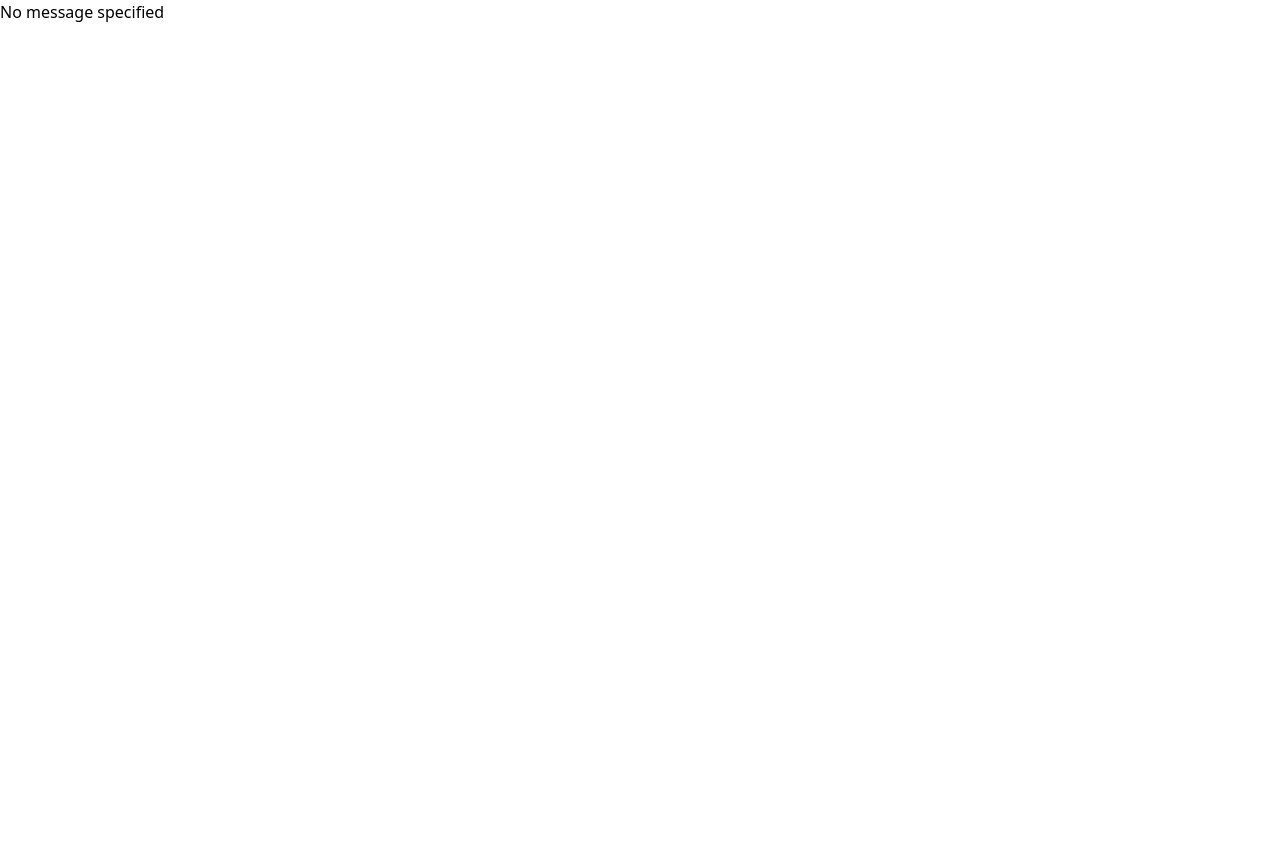
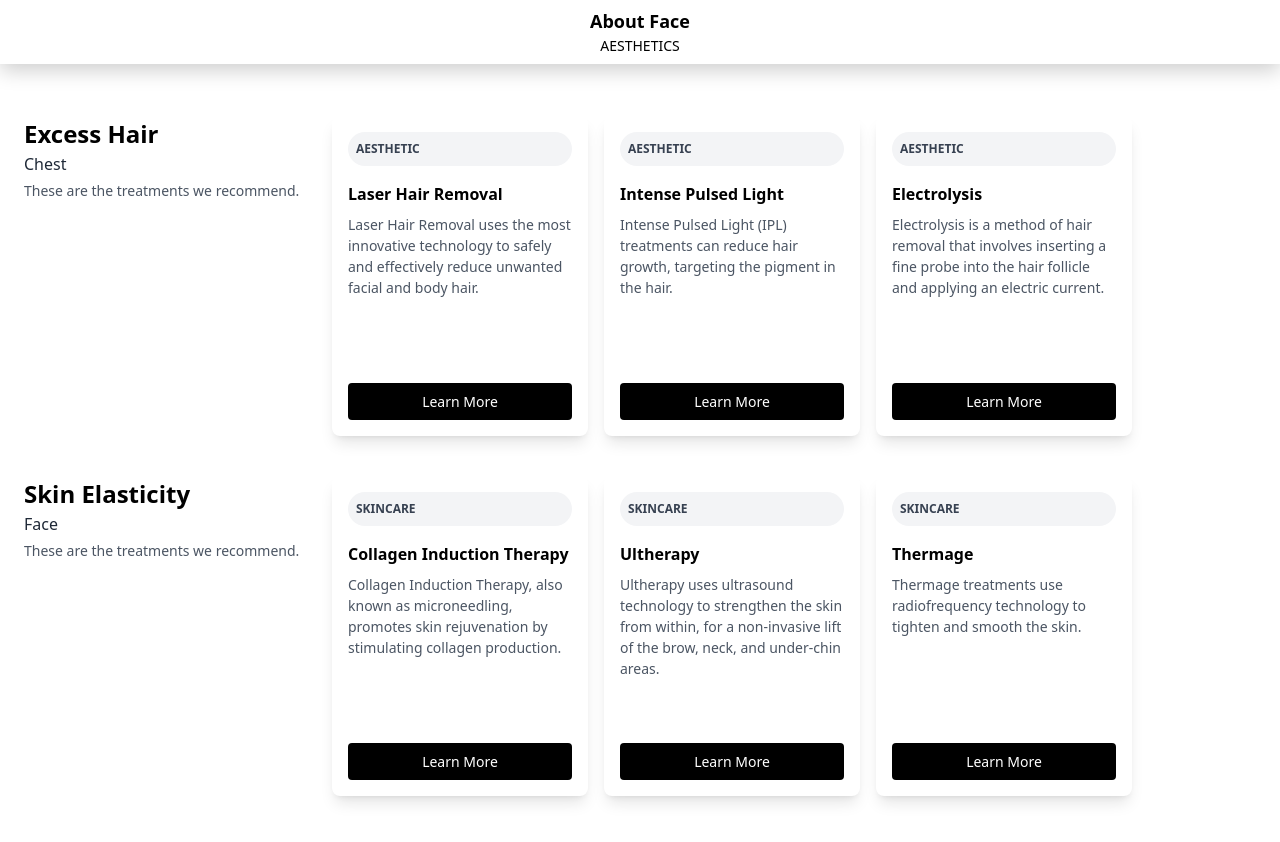
Before and after one commit to mujtaba-kazmi12/Treatement-Web-Application, a React (Create React App) app: page /page in a window 1280 px wide. Shown: the top 842 px of the page. Before the commit the page ends 800 px from the top, so only its background shows below. Built offline with nearby package versions, Linux system fonts and the light colour scheme.

Commit message:
formStructureComplete

```diff
--- a/src/Components/FormSubmit.js
+++ b/src/Components/FormSubmit.js
@@ -40,7 +40,7 @@ const ContactForm = () => {
                 const results = await response.json();
                 // Handle success, possibly navigate to a results page or display in current component
                 console.log(results);
-                navigate(`/page?message=hello`);
+                navigate(`/page?${queryParams.toString()}`);
             } else {
                 // Handle HTTP error responses
                 console.error('Server error:', response.statusText);
--- a/src/Components/Page.js
+++ b/src/Components/Page.js
@@ -1,18 +1,136 @@
-import React from 'react';
-import { useLocation } from 'react-router-dom'; // Continue to use useLocation
 
-const Page = () => {
-  const location = useLocation(); // Access the location object
+import React,{useState,useEffect} from 'react';
+import { useLocation } from 'react-router-dom';
+import Navbar from './Navbar';
+// Dummy data with multiple conditions and treatments
+const conditionsData = [
+  {
+    name: "Excess Hair",
+    bodyPart: "Chest",
+    treatments: [
+      {
+        category: "Aesthetic",
+        name: "Laser Hair Removal",
+        description: "Laser Hair Removal uses the most innovative technology to safely and effectively reduce unwanted facial and body hair."
+      },
+      {
+        category: "Aesthetic",
+        name: "Intense Pulsed Light",
+        description: "Intense Pulsed Light (IPL) treatments can reduce hair growth, targeting the pigment in the hair."
+      },
+      {
+        category: "Aesthetic",
+        name: "Electrolysis",
+        description: "Electrolysis is a method of hair removal that involves inserting a fine probe into the hair follicle and applying an electric current."
+      },
+
+    ],
+  },
+  {
+    name: "Skin Elasticity",
+    bodyPart: "Face",
+    treatments: [
+      {
+        category: "Skincare",
+        name: "Collagen Induction Therapy",
+        description: "Collagen Induction Therapy, also known as microneedling, promotes skin rejuvenation by stimulating collagen production."
+      },
+      {
+        category: "Skincare",
+        name: "Ultherapy",
+        description: "Ultherapy uses ultrasound technology to strengthen the skin from within, for a non-invasive lift of the brow, neck, and under-chin areas."
+      },
+      {
+        category: "Skincare",
+        name: "Thermage",
+        description: "Thermage treatments use radiofrequency technology to tighten and smooth the skin."
+      },
+    ],
+  },
+  // ... other conditions
+];
+
+const TreatmentCard = ({ category, name, description }) => (
+  <div className="flex flex-col items-stretch bg-white shadow-lg rounded-lg p-4 m-2 w-64 h-80">
+    <div className="bg-gray-100 text-xs uppercase font-semibold text-gray-700 p-2 inline-block rounded-full mb-4">{category}</div>
+    <h3 className="font-bold mb-2">{name}</h3>
+    <p className="text-gray-600 text-sm flex-grow mb-4">{description}</p>
+    <button className="bg-black text-white text-sm px-4 py-2 rounded hover:bg-gray-800 transition-all duration-300 ease-in-out">
+      Learn More
+    </button>
+  </div>
+);
+
+const ConditionSection = ({ condition }) => (
+  <div className="flex flex-col md:flex-row md:items-start mb-10">
+    <div className="md:w-1/4">
+      <h2 className="text-2xl font-bold">{condition.name}</h2>
+      <p className="text-md text-gray-800">{condition.bodyPart}</p>
+      <p className="text-sm text-gray-600 mt-1 mb-6 md:mb-0">These are the treatments we recommend.</p>
+    </div>
+    <div className="md:flex-1">
+      <div className="flex flex-wrap justify-start items-stretch -m-2">
+        {condition.treatments.map((treatment, index) => (
+          <TreatmentCard key={index} {...treatment} />
+        ))}
+      </div>
+    </div>
+  </div>
+);
+
+const ConditionLayout = () => {
+  const location = useLocation();
+
+  const [apiData, setApiData] = useState(null); // State to store the API response
 
   // Function to parse query parameters from the URL
-  const queryParams = new URLSearchParams(location.search);
-  const message = queryParams.get('message'); // Retrieve the 'message' query parameter
 
-  return (
-    <div>
-      {message ? <h1>{message}</h1> : <h1>No message specified</h1>} {/* Display the message if available */}
-    </div>
-  );
-}
 
-export default Page;
+  useEffect(() => {
+    const queryParams = new URLSearchParams(location.search);
+    const selectionsEncoded = queryParams.get('selections');
+
+    if (selectionsEncoded) {
+      // Append 'selections' query parameter directly to the URL
+      const apiEndpoint = `https://health-app-backend-ten.vercel.app/getTreatments?selections=${selectionsEncoded}`;
+
+      const fetchData = async () => {
+        try {
+          const response = await fetch(apiEndpoint, {
+            method: 'POST', // Keeping the method as POST
+            headers: {
+              // Adjust headers as needed. This could be minimal if the API does not require a body.
+            },
+            // No body is included since the data is sent through the URL
+          });
+
+          if (!response.ok) {
+            throw new Error(`HTTP error! status: ${response.status}`);
+          }
+
+          const data = await response.json();
+          setApiData(data); // Process the response data as needed
+        } catch (error) {
+          console.error('Error fetching data:', error);
+        }
+      };
+
+      fetchData();
+    }
+  }, [location.search]);
+  return(
+    <>
+    <Navbar/>
+    <div className="container mx-auto px-6 py-8 mt-5">
+    {conditionsData.map((condition, index) => (
+      <ConditionSection key={index} condition={condition} />
+    ))}
+  </div></>
+
+  )
+
+
+    }
+
+
+export default ConditionLayout;
```
